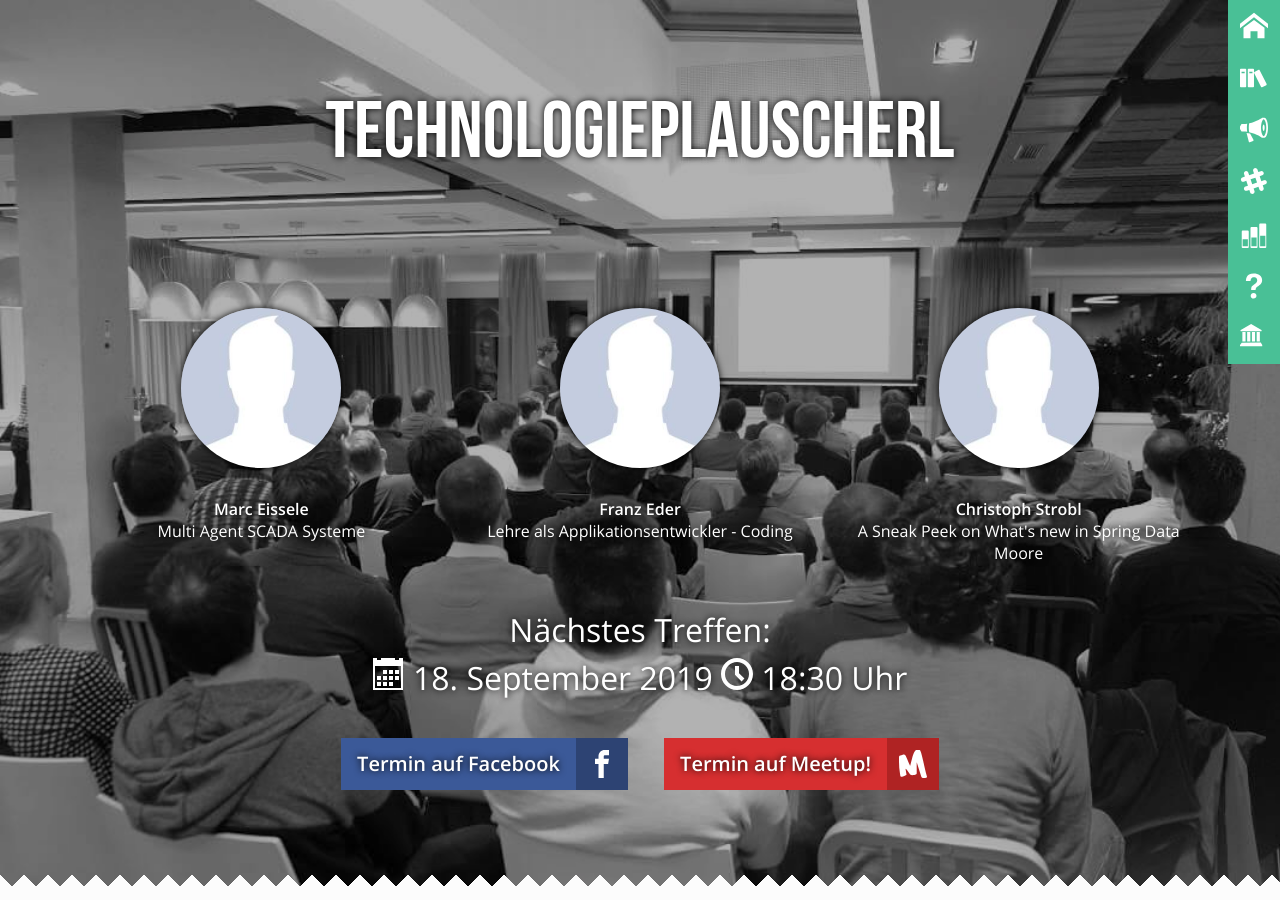
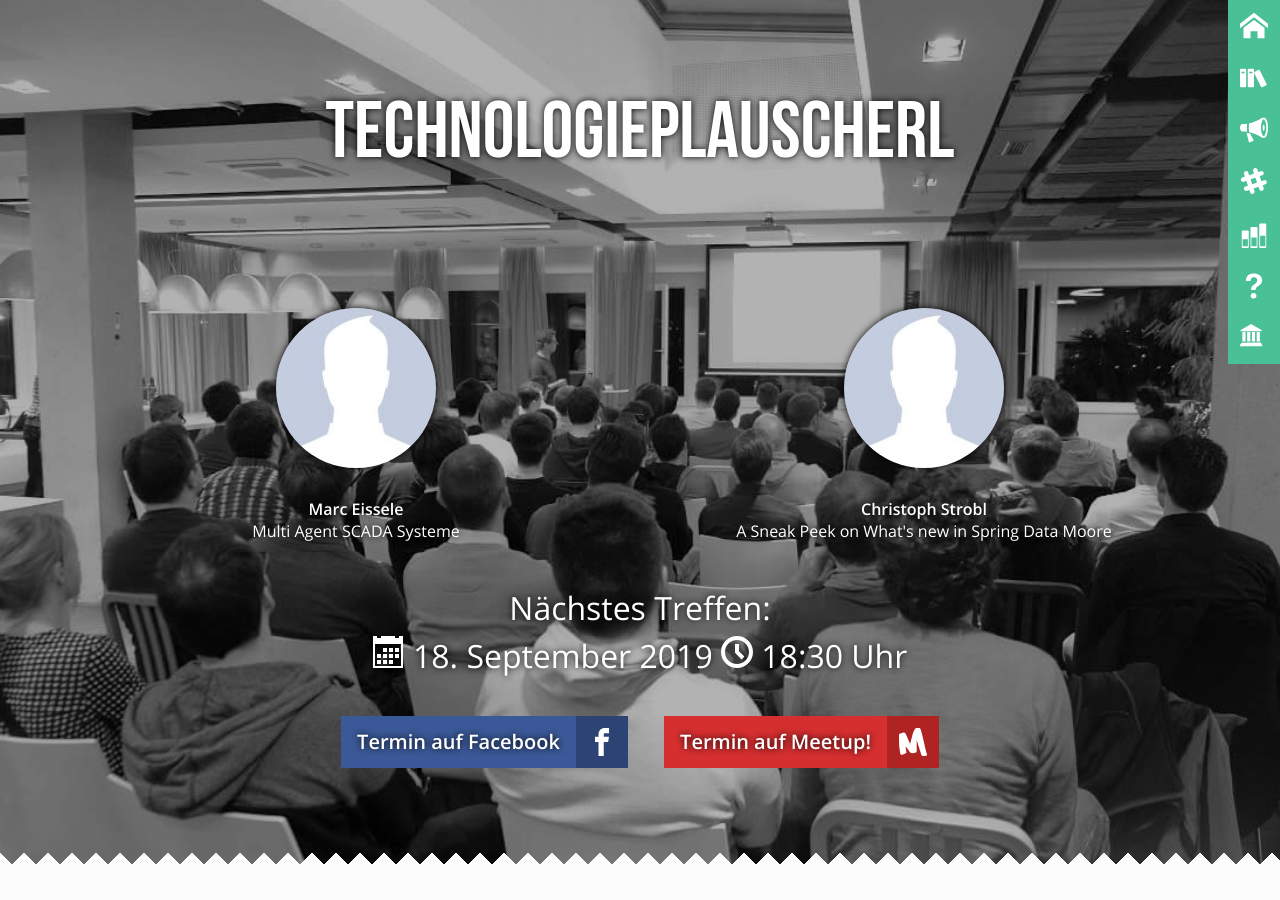
Before and after one commit to mericanAncer127/plauscherl, a Jekyll site: the page built from index.html, in a window 1280 px wide and 900 px high. Built offline with Jekyll 4.4.1, drawn with Linux system fonts in a browser that asks for light colours.

Commit message:
Remove Talk about Lehre from TP71

```diff
--- a/_plauscherl/71.html
+++ b/_plauscherl/71.html
@@ -26,10 +26,6 @@ speakers:
   talk: "Multi Agent SCADA Systeme"
   img: /img/speaker_male_no_img.jpg
 -
-  name: "Franz Eder"
-  talk: "Lehre als Applikationsentwickler - Coding"
-  img: /img/speaker_male_no_img.jpg
--
   name: "Christoph Strobl"
   talk: "A Sneak Peek on What's new in Spring Data Moore"
   img: /img/speaker_male_no_img.jpg
```
